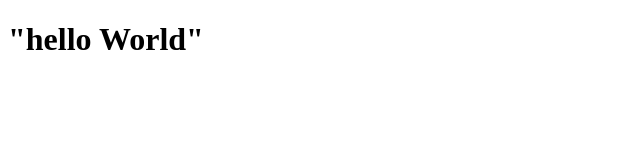
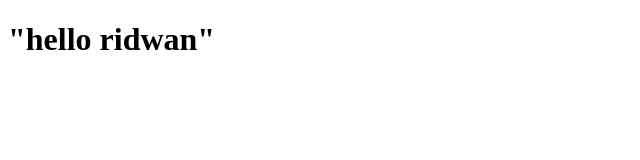
Before and after one commit to ridwanabdulf/my-repo-from-remote, a plain HTML site: page index.html in a window 1280 px wide. Shown: the full height of the page, 0-640 px from the left. Drawn offline with Linux system fonts and the light colour scheme.

Commit message:
perubahan pokonyamah

```diff
--- a/index.html
+++ b/index.html
@@ -10,7 +10,7 @@
 
 <body>
     <h1>
-        "hello World"
+        "hello ridwan"
     </h1>
 </body>
 
```
